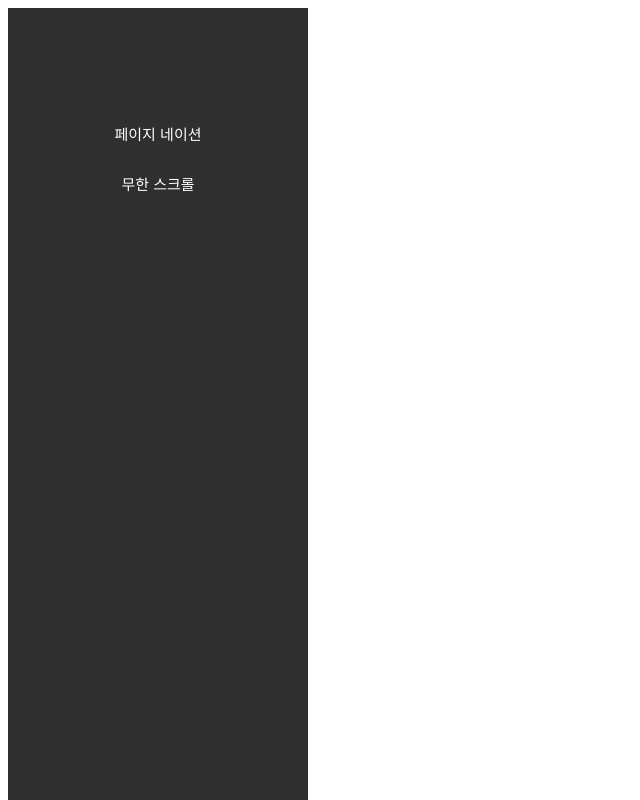
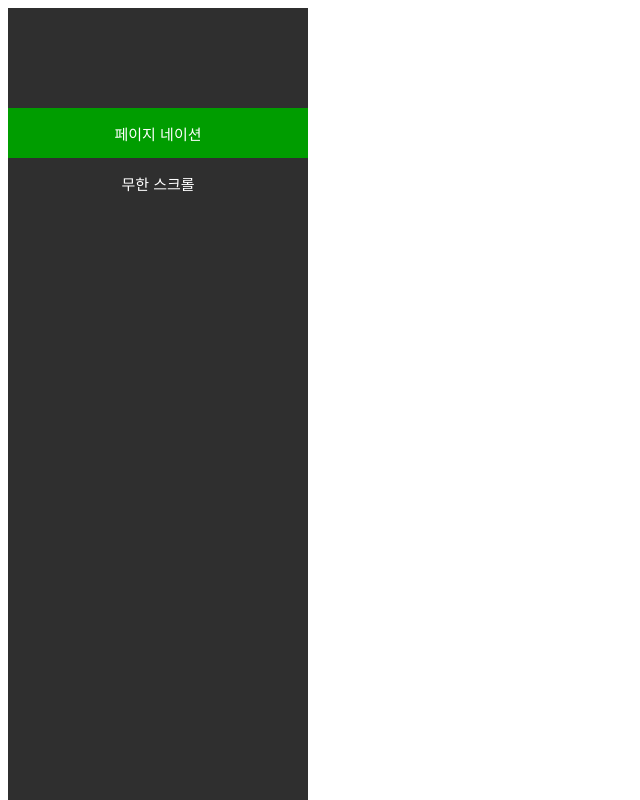
Before and after one commit to wotjd1799/JobitsHomework, a React (Create React App) app: page / in a window 1280 px wide. Shown: the whole page, without its empty margins (0-640 px from the left). Built offline with nearby package versions, Linux system fonts and the light colour scheme.

Commit message:
Update : props값을 True로 전달해준다

```diff
--- a/src/components/InfinityScroll/index.js
+++ b/src/components/InfinityScroll/index.js
@@ -1,11 +1,14 @@
-import SideBar from "./../SideBar"
+import SideBar from "./../SideBar";
+import * as S from "./styles"
 
 const InfinityScroll = () => {
+
   return (
     <>
-      <SideBar/>
+      <SideBar infinityButtonColor={true} />
+
     </>
   );
-}
+};
 
 export default InfinityScroll;
--- a/src/components/Pagination/index.js
+++ b/src/components/Pagination/index.js
@@ -1,10 +1,11 @@
+import SideBar from "./../SideBar"
 import * as S from "./styles"
-import SideBar from "./../SideBar"
 
 const Pagination = () => {
+
   return (
     <>
-      <SideBar/>
+      <SideBar paginationButtonColor={true} />
     </>
   );
 }
```
